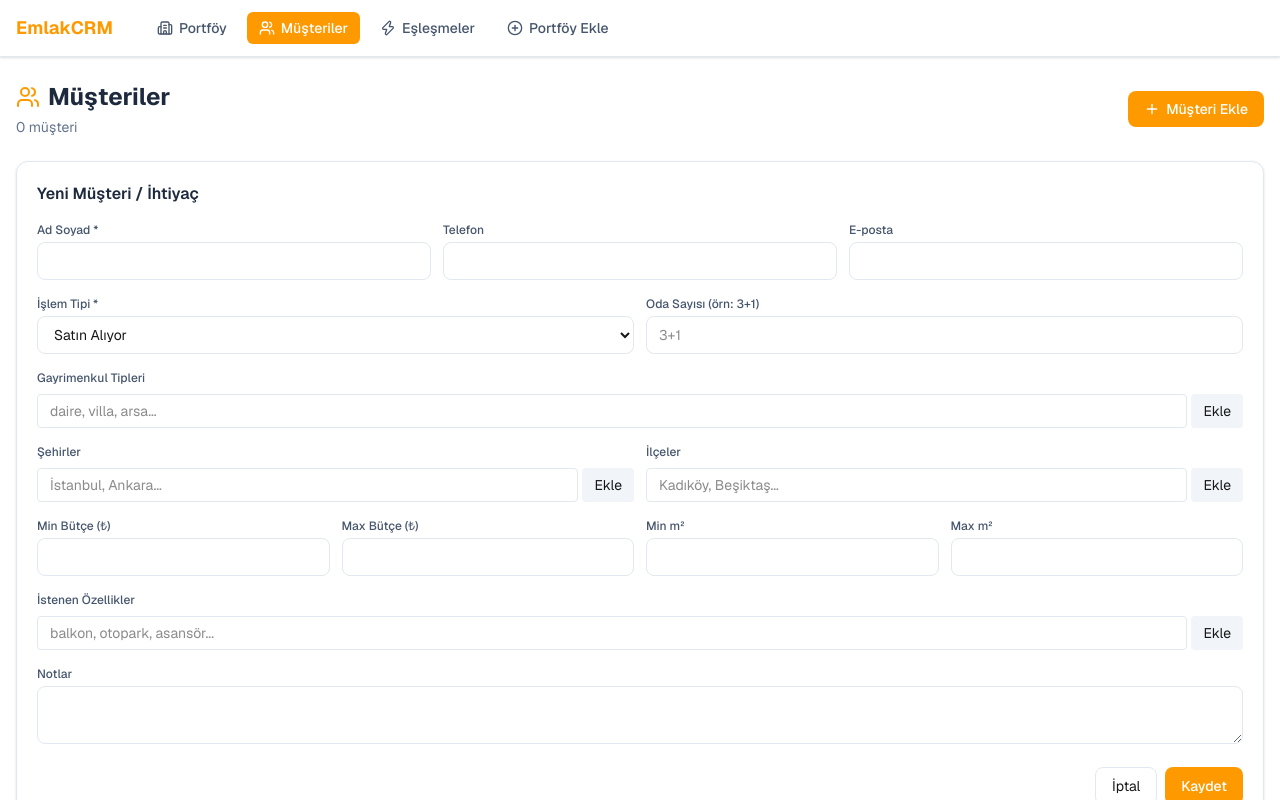
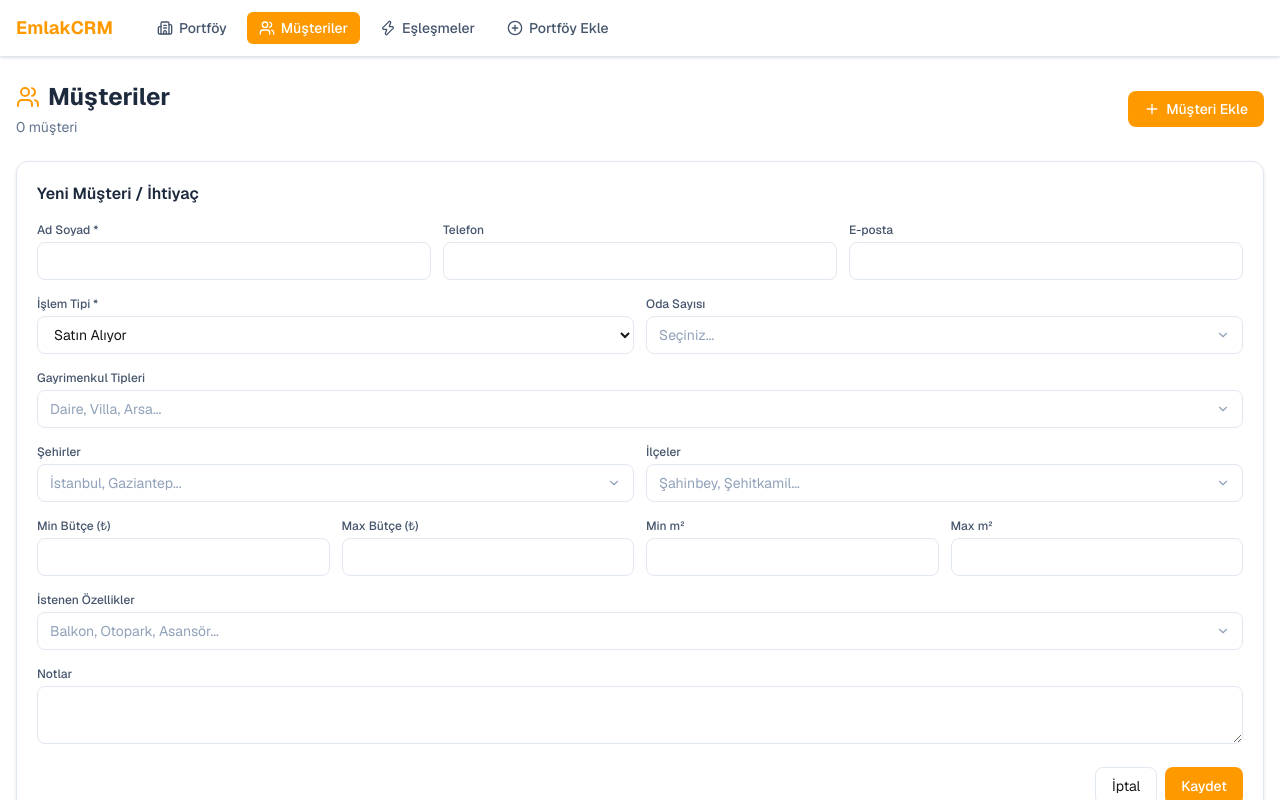
Before and after one commit to muzaffergil/emlak-crm, a Next.js app: page /clients in a window 1280 px wide. Both pictures are taken after a click on the button "Müşteri Ekle". Shown: the top 800 px of the page. Built offline with nearby package versions, Linux system fonts and the light colour scheme.

Commit message:
Müşteri formuna çok seçimli açılır liste bileşeni eklendi (oda, tip, şehir, ilçe, özellik)

```diff
--- a/src/app/clients/page.tsx
+++ b/src/app/clients/page.tsx
@@ -1,6 +1,6 @@
 "use client";
-import { useEffect, useState } from "react";
-import { Users, Trash2, Phone, Mail, Plus, X } from "lucide-react";
+import { useEffect, useRef, useState } from "react";
+import { Users, Trash2, Phone, Mail, Plus, X, ChevronDown } from "lucide-react";
 import { clientStore, type Client } from "@/lib/storage";
 
 const INTENT_LABELS: Record<string, string> = {
@@ -10,32 +10,99 @@ const INTENT_LABELS: Record<string, string> = {
   kiraya_veriyor: "Kiraya Veren",
 };
 
-function TagInput({ value, tags, placeholder, onChange, onAdd, onRemove }: {
-  value: string;
-  tags: string[];
+const ROOMS_OPTIONS = ["1+0", "1+1", "2+1", "3+1", "4+1", "5+1", "5+2", "6+1"];
+const PROPERTY_TYPE_OPTIONS = ["Daire", "Villa", "Müstakil Ev", "Arsa", "Dükkan", "Ofis", "Bina", "Depo", "Tarla"];
+const CITY_OPTIONS = ["Gaziantep", "İstanbul", "Ankara", "İzmir", "Bursa", "Antalya", "Adana", "Konya", "Kocaeli", "Mersin", "Diyarbakır", "Eskişehir", "Samsun", "Denizli", "Trabzon", "Kayseri", "Malatya", "Balıkesir"];
+const DISTRICT_OPTIONS = ["Şahinbey", "Şehitkamil", "Araban", "İslahiye", "Karkamış", "Nizip", "Nurdağı", "Oğuzeli", "Yavuzeli"];
+const FEATURE_OPTIONS = ["Balkon", "Teras", "Bahçe", "Otopark", "Garaj", "Asansör", "Güvenlik", "Site içi", "Havuz", "Spor salonu", "Sauna", "Ebeveyn banyosu", "Amerikan mutfak", "Doğalgaz", "Kombi", "Klima", "Depolu", "Deniz manzarası", "Şehir manzarası", "Yeni bina", "Sıfır", "Krediye uygun"];
+
+function MultiCheckboxDropdown({
+  placeholder,
+  options,
+  selected,
+  onChange,
+}: {
   placeholder: string;
-  onChange: (v: string) => void;
-  onAdd: () => void;
-  onRemove: (v: string) => void;
+  options: string[];
+  selected: string[];
+  onChange: (values: string[]) => void;
 }) {
+  const [open, setOpen] = useState(false);
+  const [search, setSearch] = useState("");
+  const ref = useRef<HTMLDivElement>(null);
+
+  useEffect(() => {
+    function handleClick(e: MouseEvent) {
+      if (ref.current && !ref.current.contains(e.target as Node)) setOpen(false);
+    }
+    document.addEventListener("mousedown", handleClick);
+    return () => document.removeEventListener("mousedown", handleClick);
+  }, []);
+
+  const filtered = options.filter((o) => o.toLowerCase().includes(search.toLowerCase()));
+
+  function toggle(option: string) {
+    onChange(selected.includes(option) ? selected.filter((s) => s !== option) : [...selected, option]);
+  }
+
+  const label =
+    selected.length === 0 ? placeholder :
+    selected.length <= 2 ? selected.join(", ") :
+    `${selected.length} seçildi`;
+
   return (
-    <div>
-      <div className="flex flex-wrap gap-1 mb-1">
-        {tags.map((v) => (
-          <span key={v} className="bg-amber-100 text-amber-800 text-xs px-2 py-0.5 rounded-full flex items-center gap-1">
-            {v}
-            <button type="button" onClick={() => onRemove(v)}><X size={10} /></button>
-          </span>
-        ))}
-      </div>
-      <div className="flex gap-1">
-        <input type="text" value={value}
-          onChange={(e) => onChange(e.target.value)}
-          onKeyDown={(e) => e.key === "Enter" && (e.preventDefault(), onAdd())}
-          placeholder={placeholder}
-          className="flex-1 px-3 py-1.5 border border-slate-200 rounded text-sm focus:outline-none focus:ring-2 focus:ring-amber-300" />
-        <button type="button" onClick={onAdd} className="px-3 py-1.5 bg-slate-100 hover:bg-slate-200 rounded text-sm">Ekle</button>
-      </div>
+    <div className="relative" ref={ref}>
+      <button
+        type="button"
+        onClick={() => setOpen((o) => !o)}
+        className="w-full px-3 py-2 border border-slate-200 rounded-lg text-sm text-left focus:outline-none focus:ring-2 focus:ring-amber-300 flex items-center justify-between bg-white"
+      >
+        <span className={selected.length === 0 ? "text-slate-400" : "text-slate-700 truncate"}>{label}</span>
+        <ChevronDown size={14} className={`text-slate-400 flex-shrink-0 ml-1 transition-transform ${open ? "rotate-180" : ""}`} />
+      </button>
+
+      {open && (
+        <div className="absolute z-20 top-full left-0 right-0 mt-1 bg-white border border-slate-200 rounded-lg shadow-lg">
+          {options.length > 6 && (
+            <div className="p-2 border-b border-slate-100">
+              <input
+                type="text"
+                value={search}
+                onChange={(e) => setSearch(e.target.value)}
+                placeholder="Ara..."
+                autoFocus
+                className="w-full px-2 py-1.5 text-xs border border-slate-200 rounded focus:outline-none focus:ring-1 focus:ring-amber-300"
+              />
+            </div>
+          )}
+          <div className="max-h-48 overflow-y-auto p-1">
+            {filtered.map((option) => (
+              <label key={option} className="flex items-center gap-2 px-2 py-1.5 rounded hover:bg-amber-50 cursor-pointer">
+                <input
+                  type="checkbox"
+                  checked={selected.includes(option)}
+                  onChange={() => toggle(option)}
+                  className="accent-amber-500 w-3.5 h-3.5 flex-shrink-0"
+                />
+                <span className="text-sm text-slate-700">{option}</span>
+              </label>
+            ))}
+            {filtered.length === 0 && (
+              <p className="text-xs text-slate-400 text-center py-2">Sonuç yok</p>
+            )}
+          </div>
+          {selected.length > 0 && (
+            <div className="p-2 border-t border-slate-100 flex flex-wrap gap-1">
+              {selected.map((s) => (
+                <span key={s} className="bg-amber-100 text-amber-800 text-xs px-2 py-0.5 rounded-full flex items-center gap-1">
+                  {s}
+                  <button type="button" onClick={() => toggle(s)}><X size={10} /></button>
+                </span>
+              ))}
+            </div>
+          )}
+        </div>
+      )}
     </div>
   );
 }
@@ -52,7 +119,7 @@ const emptyForm = {
   budget_max: "",
   size_min: "",
   size_max: "",
-  rooms: "",
+  rooms: [] as string[],
   features_wanted: [] as string[],
   notes: "",
 };
@@ -61,7 +128,6 @@ export default function ClientsPage() {
   const [clients, setClients] = useState<Client[]>([]);
   const [showForm, setShowForm] = useState(false);
   const [form, setForm] = useState({ ...emptyForm });
-  const [tagInput, setTagInput] = useState({ cities: "", districts: "", property_types: "", features_wanted: "" });
 
   useEffect(() => { setClients(clientStore.getAll()); }, []);
 
@@ -85,24 +151,13 @@ export default function ClientsPage() {
       budget_max: form.budget_max ? Number(form.budget_max) : undefined,
       size_min: form.size_min ? Number(form.size_min) : undefined,
       size_max: form.size_max ? Number(form.size_max) : undefined,
-      rooms: form.rooms || undefined,
+      rooms: form.rooms.length > 0 ? form.rooms : undefined,
       features_wanted: form.features_wanted,
       notes: form.notes || undefined,
     });
     setClients((prev) => [newClient, ...prev]);
     setForm({ ...emptyForm });
     setShowForm(false);
-  }
-
-  function addTag(field: keyof typeof tagInput) {
-    const val = tagInput[field].trim();
-    if (!val) return;
-    setForm((prev) => ({ ...prev, [field]: [...(prev[field as keyof typeof emptyForm] as string[]), val] }));
-    setTagInput((prev) => ({ ...prev, [field]: "" }));
-  }
-
-  function removeTag(field: keyof typeof emptyForm, val: string) {
-    setForm((prev) => ({ ...prev, [field]: (prev[field] as string[]).filter((v) => v !== val) }));
   }
 
   return (
@@ -141,6 +196,7 @@ export default function ClientsPage() {
                   className="w-full px-3 py-2 border border-slate-200 rounded-lg text-sm focus:outline-none focus:ring-2 focus:ring-amber-300" />
               </div>
             </div>
+
             <div className="grid grid-cols-1 md:grid-cols-2 gap-3">
               <div>
                 <label className="text-xs font-medium text-slate-600 block mb-1">İşlem Tipi *</label>
@@ -153,46 +209,47 @@ export default function ClientsPage() {
                 </select>
               </div>
               <div>
-                <label className="text-xs font-medium text-slate-600 block mb-1">Oda Sayısı (örn: 3+1)</label>
-                <input value={form.rooms} onChange={(e) => setForm((p) => ({ ...p, rooms: e.target.value }))} placeholder="3+1"
-                  className="w-full px-3 py-2 border border-slate-200 rounded-lg text-sm focus:outline-none focus:ring-2 focus:ring-amber-300" />
+                <label className="text-xs font-medium text-slate-600 block mb-1">Oda Sayısı</label>
+                <MultiCheckboxDropdown
+                  placeholder="Seçiniz..."
+                  options={ROOMS_OPTIONS}
+                  selected={form.rooms}
+                  onChange={(v) => setForm((p) => ({ ...p, rooms: v }))}
+                />
               </div>
             </div>
+
             <div>
               <label className="text-xs font-medium text-slate-600 block mb-1">Gayrimenkul Tipleri</label>
-              <TagInput
-                value={tagInput.property_types}
-                tags={form.property_types}
-                placeholder="daire, villa, arsa..."
-                onChange={(v) => setTagInput((p) => ({ ...p, property_types: v }))}
-                onAdd={() => addTag("property_types")}
-                onRemove={(v) => removeTag("property_types", v)}
+              <MultiCheckboxDropdown
+                placeholder="Daire, Villa, Arsa..."
+                options={PROPERTY_TYPE_OPTIONS}
+                selected={form.property_types}
+                onChange={(v) => setForm((p) => ({ ...p, property_types: v }))}
               />
             </div>
+
             <div className="grid grid-cols-1 md:grid-cols-2 gap-3">
               <div>
                 <label className="text-xs font-medium text-slate-600 block mb-1">Şehirler</label>
-                <TagInput
-                  value={tagInput.cities}
-                  tags={form.cities}
-                  placeholder="İstanbul, Ankara..."
-                  onChange={(v) => setTagInput((p) => ({ ...p, cities: v }))}
-                  onAdd={() => addTag("cities")}
-                  onRemove={(v) => removeTag("cities", v)}
+                <MultiCheckboxDropdown
+                  placeholder="İstanbul, Gaziantep..."
+                  options={CITY_OPTIONS}
+                  selected={form.cities}
+                  onChange={(v) => setForm((p) => ({ ...p, cities: v }))}
                 />
               </div>
               <div>
                 <label className="text-xs font-medium text-slate-600 block mb-1">İlçeler</label>
-                <TagInput
-                  value={tagInput.districts}
-                  tags={form.districts}
-                  placeholder="Kadıköy, Beşiktaş..."
-                  onChange={(v) => setTagInput((p) => ({ ...p, districts: v }))}
-                  onAdd={() => addTag("districts")}
-                  onRemove={(v) => removeTag("districts", v)}
+                <MultiCheckboxDropdown
+                  placeholder="Şahinbey, Şehitkamil..."
+                  options={DISTRICT_OPTIONS}
+                  selected={form.districts}
+                  onChange={(v) => setForm((p) => ({ ...p, districts: v }))}
                 />
               </div>
             </div>
+
             <div className="grid grid-cols-2 md:grid-cols-4 gap-3">
               {[["budget_min","Min Bütçe (₺)"],["budget_max","Max Bütçe (₺)"],["size_min","Min m²"],["size_max","Max m²"]].map(([key, label]) => (
                 <div key={key}>
@@ -203,22 +260,23 @@ export default function ClientsPage() {
                 </div>
               ))}
             </div>
+
             <div>
               <label className="text-xs font-medium text-slate-600 block mb-1">İstenen Özellikler</label>
-              <TagInput
-                value={tagInput.features_wanted}
-                tags={form.features_wanted}
-                placeholder="balkon, otopark, asansör..."
-                onChange={(v) => setTagInput((p) => ({ ...p, features_wanted: v }))}
-                onAdd={() => addTag("features_wanted")}
-                onRemove={(v) => removeTag("features_wanted", v)}
+              <MultiCheckboxDropdown
+                placeholder="Balkon, Otopark, Asansör..."
+                options={FEATURE_OPTIONS}
+                selected={form.features_wanted}
+                onChange={(v) => setForm((p) => ({ ...p, features_wanted: v }))}
               />
             </div>
+
             <div>
               <label className="text-xs font-medium text-slate-600 block mb-1">Notlar</label>
               <textarea value={form.notes} onChange={(e) => setForm((p) => ({ ...p, notes: e.target.value }))} rows={2}
                 className="w-full px-3 py-2 border border-slate-200 rounded-lg text-sm focus:outline-none focus:ring-2 focus:ring-amber-300" />
             </div>
+
             <div className="flex gap-2 justify-end">
               <button type="button" onClick={() => setShowForm(false)} className="px-4 py-2 border border-slate-200 rounded-lg text-sm hover:bg-slate-50">İptal</button>
               <button type="submit" className="bg-amber-500 hover:bg-amber-600 text-white px-4 py-2 rounded-lg text-sm font-medium">Kaydet</button>
@@ -250,7 +308,9 @@ export default function ClientsPage() {
                     {c.property_types.map((t) => <span key={t} className="bg-slate-100 text-slate-600 px-2 py-0.5 rounded-full">{t}</span>)}
                     {c.cities.map((city) => <span key={city} className="bg-blue-50 text-blue-700 px-2 py-0.5 rounded-full">{city}</span>)}
                     {c.districts.map((d) => <span key={d} className="bg-blue-50 text-blue-600 px-2 py-0.5 rounded-full">{d}</span>)}
-                    {c.rooms && <span className="bg-green-50 text-green-700 px-2 py-0.5 rounded-full">{c.rooms}</span>}
+                    {c.rooms && (Array.isArray(c.rooms) ? c.rooms : [c.rooms]).map((r) => (
+                      <span key={r} className="bg-green-50 text-green-700 px-2 py-0.5 rounded-full">{r}</span>
+                    ))}
                     {c.budget_max && <span className="bg-purple-50 text-purple-700 px-2 py-0.5 rounded-full">max {c.budget_max.toLocaleString("tr-TR")} ₺</span>}
                     {c.features_wanted.map((f) => <span key={f} className="bg-orange-50 text-orange-700 px-2 py-0.5 rounded-full">{f}</span>)}
                   </div>
--- a/src/lib/claude.ts
+++ b/src/lib/claude.ts
@@ -140,7 +140,7 @@ export function computeMatches(
     budget_max?: number;
     size_min?: number;
     size_max?: number;
-    rooms?: string;
+    rooms?: string[];
     features_wanted: string[];
   },
   properties: {
@@ -209,8 +209,8 @@ export function computeMatches(
     }
 
     // Rooms match
-    if (clientData.rooms && p.rooms) {
-      if (normalizeText(clientData.rooms) === normalizeText(p.rooms)) {
+    if (clientData.rooms && clientData.rooms.length > 0 && p.rooms) {
+      if (clientData.rooms.some((r) => normalizeText(r) === normalizeText(p.rooms!))) {
         score += 10; reasons.push(`${p.rooms} oda sayısı uyuyor`);
       }
     }
--- a/src/lib/storage.ts
+++ b/src/lib/storage.ts
@@ -31,7 +31,7 @@ export interface Client {
   budget_max?: number;
   size_min?: number;
   size_max?: number;
-  rooms?: string;
+  rooms?: string[];
   features_wanted: string[];
   notes?: string;
   created_at: string;
```
